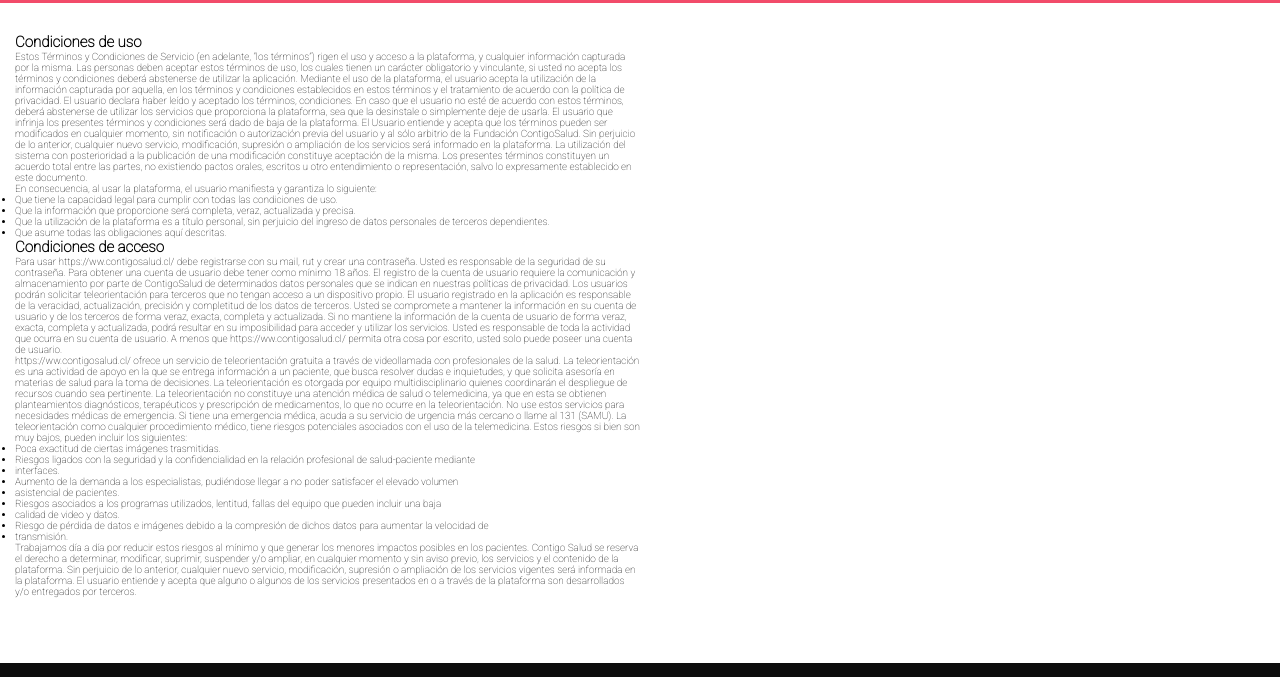
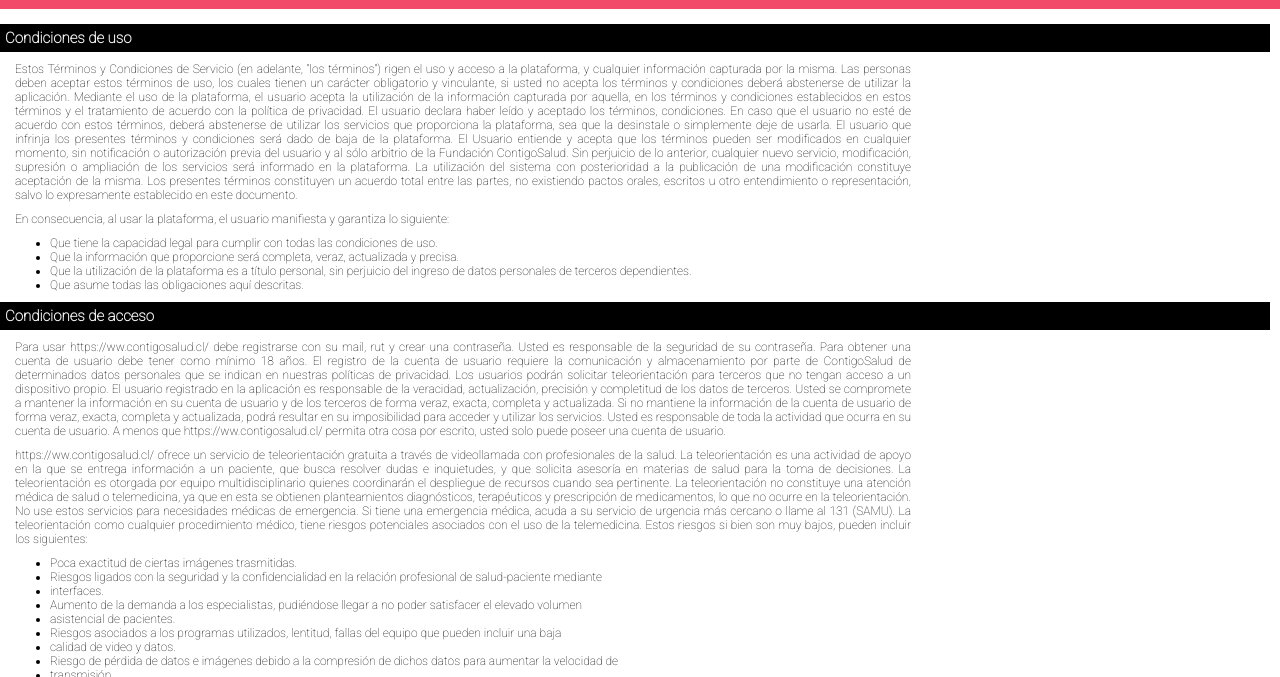
Before and after one commit to nosemiusername/coderhouse-desarrollo-web, a plain HTML site: page docs/terminos.html in a window 1280 px wide. Shown: the part 71-748 px from the top of the page. Drawn offline with Linux system fonts and the light colour scheme.

Commit message:
Applying grid/flexbox all site

```diff
--- a/docs/public/css/index.css
+++ b/docs/public/css/index.css
@@ -1,3 +1,17 @@
+.container {
+    height: 100vh;
+    display: grid;
+    grid-template-columns: repeat(2, 1fr);
+    grid-template-rows: 80px repeat(4, 1fr) 60px;
+    grid-template-areas:
+        "header header"
+        "title title"
+        "introduction introduction"
+        "why why"
+        "what what"
+        "footer footer";
+}
+
 .div-title {
     width: 30%;
     padding: 30px;
--- a/docs/public/css/pacientes.css
+++ b/docs/public/css/pacientes.css
@@ -1,3 +1,15 @@
+.container {
+    height: 100vh;
+    display: grid;
+    grid-template-columns: repeat(2, 1fr);
+    grid-template-rows: 80px repeat(2, 1fr) 60px;
+    grid-template-areas:
+        "header header"
+        "section section"
+        "form form"
+        "footer footer";
+}
+
 .h1 {
     display: none;
 }
@@ -9,6 +21,7 @@
 
 .section {
     margin: 30px 0px 0px 15px;
+    grid-area: section;
 }
 
 .button {
@@ -40,6 +53,7 @@
 
 .form {
     margin: 10px 0px 10px;
+    grid-area: form;
 }
 
 .select {
--- a/docs/public/css/sobre-nosotros.css
+++ b/docs/public/css/sobre-nosotros.css
@@ -1,5 +1,13 @@
-* {
-    /* border-style: dashed; */
+.container {
+    height: 100vh;
+    display: grid;
+    grid-template-columns: repeat(2, 1fr);
+    grid-template-rows: 80px repeat(2, 1fr) 60px;
+    grid-template-areas:
+        "header header"
+        "origen origen"
+        "person person"
+        "footer footer";
 }
 
 .h1 {
@@ -8,10 +16,12 @@
 
 .section-origen {
     margin: 30px 0px 0px 15px;
+    grid-area: origen;
 }
 
 .section-person {
     margin: 30px 0px 90px 15px;
+    grid-area: person;
 }
 
 .p {
--- a/docs/public/css/style.css
+++ b/docs/public/css/style.css
@@ -8,20 +8,6 @@
 html {
     font-size: 62.5%;
     font-family: 'Roboto', sans-serif;
-}
-
-.container {
-    height: 100vh;
-    display: grid;
-    grid-template-columns: repeat(2, 1fr);
-    grid-template-rows: repeat(6, 1fr);
-    grid-template-areas:
-        "header header"
-        "title title"
-        "introduction introduction"
-        "why why"
-        "what what"
-        "footer footer";
 }
 
 .header {
--- a/docs/public/css/terminos.css
+++ b/docs/public/css/terminos.css
@@ -1,12 +1,40 @@
+.container {
+    height: 100vh;
+    display: grid;
+    grid-template-columns: repeat(2, 1fr);
+    grid-template-rows: 80px 1fr 60px;
+    grid-template-areas:
+        "header header"
+        "section section"
+        "footer footer";
+    text-align: justify;
+}
+
+.section {
+    grid-area: section;
+    margin: 15px 0px;
+}
+
 .h1 {
     display: none;
 }
 
-.p {
-    width: 70%;
-    font-size: 1.8em;
+.h2 {
+    padding: 5px;
+    margin-right: 10px;
+    background-color: black;
+    color: #F2F2F2;
 }
 
-.section {
-    margin: 30px 0px 0px 15px;
+.p {
+    margin: 10px 15px 10px;
+    width: 70%;
+    font-size: 1.2em;
 }
+
+.list {
+    margin: 10px 50px;
+    width: 60%;
+    font-size: 1.2em;
+
+}
--- a/docs/public/css/testimonios.css
+++ b/docs/public/css/testimonios.css
@@ -1,20 +1,33 @@
+.container {
+    height: 100vh;
+    display: grid;
+    grid-template-columns: repeat(2, 1fr);
+    grid-template-rows: 80px 350px 1fr 60px;
+    grid-template-areas:
+        "header header"
+        "section section"
+        "section2 section2"
+        "footer footer";
+}
+
 .h1 {
     display: none;
 }
 
-.p {
-    width: 70%;
-    font-size: 1.8em;
-}
 
 .section {
-    margin: 30px 0px 0px 15px;
+    /* margin-left: 60px; */
+    grid-area: section;
+    display: flex;
+    flex-wrap: wrap;
+    font-size: 1.8rem;
+    justify-content: space-between;
+    align-items: center;
+    justify-items: center;
 }
 
 .testimonial {
-    display: inline-block;
     width: 32%;
-    margin: 30px 0px;
     position: relative;
 }
 
@@ -23,19 +36,22 @@
     height: 50px;
     border-radius: 50%;
     position: absolute;
-    right: 160px;
-    bottom: -40px
+    right: 58%;
+    top: 92%;
+
 }
 
 .blockquote {
     width: 70%;
     text-align: center;
     border-style: solid;
-    padding: 5px;
+    padding: 3px;
+    padding: 15px;
 }
 
 span {
     position: absolute;
-    right: 160px;
-    bottom: -55px
+    right: 56%;
+    bottom: -60px;
+    font-size: .8em;
 }
--- a/docs/public/css/voluntarios.css
+++ b/docs/public/css/voluntarios.css
@@ -1,3 +1,15 @@
+.container {
+    height: 100vh;
+    display: grid;
+    grid-template-columns: repeat(2, 1fr);
+    grid-template-rows: 80px repeat(2, 1fr) 60px;
+    grid-template-areas:
+        "header header"
+        "section section"
+        "form form"
+        "footer footer";
+}
+
 .h1 {
     display: none;
 }
@@ -9,6 +21,7 @@
 
 .section {
     margin: 30px 0px 0px 15px;
+    grid-area: section;
 }
 
 .button {
@@ -40,6 +53,7 @@
 
 .form {
     margin: 10px 0px 10px;
+    grid-area: form;
 }
 
 .select {
--- a/docs/terminos.html
+++ b/docs/terminos.html
@@ -13,7 +13,7 @@
     <link href="https://fonts.googleapis.com/css2?family=Roboto:wght@100&display=swap" rel="stylesheet">
     <!-- CSS propio -->
     <link href="./public/css/style.css" rel="stylesheet" type="text/css">
-    <link href="./public/css/testimonios.css" rel="stylesheet" type="text/css">
+    <link href="./public/css/terminos.css" rel="stylesheet" type="text/css">
     <title>ContigoSalud</title>
 </head>
 
@@ -35,8 +35,8 @@
         <h1 class="h1">Terminos y Condiciones</h1>
         <!-- Seccion detalle t&d -->
         <section class="section">
-            <h2>Condiciones de uso</h2>
-            <p>
+            <h2 class="h2">Condiciones de uso</h2>
+            <p class="p">
                 Estos Términos y Condiciones de Servicio (en adelante, “los términos”) rigen el uso y acceso a la
                 plataforma, y
                 cualquier información capturada por la misma. Las personas deben aceptar estos términos de uso, los
@@ -74,11 +74,11 @@
                 u
                 otro entendimiento o representación, salvo lo expresamente establecido en este documento.
             </p>
-            <p>
+            <p class="p">
                 En consecuencia, al usar la plataforma, el usuario manifiesta y garantiza lo siguiente:
             </p>
 
-            <ul>
+            <ul class="list">
                 <li>Que tiene la capacidad legal para cumplir con todas las condiciones de uso.</li>
                 <li>Que la información que proporcione será completa, veraz, actualizada y precisa.</li>
                 <li>Que la utilización de la plataforma es a título personal, sin perjuicio del ingreso de datos
@@ -87,8 +87,8 @@
                     terceros dependientes.</li>
                 <li>Que asume todas las obligaciones aquí descritas.</li>
             </ul>
-            <h2>Condiciones de acceso</h2>
-            <p>
+            <h2 class="h2">Condiciones de acceso</h2>
+            <p class="p">
                 Para usar https://ww.contigosalud.cl/ debe registrarse con su mail, rut y crear una contraseña. Usted es
                 responsable de la seguridad de su contraseña. Para obtener una cuenta de usuario debe tener como mínimo
                 18
@@ -116,7 +116,7 @@
                 cosa
                 por escrito, usted solo puede poseer una cuenta de usuario.
             </p>
-            <p>
+            <p class="p">
                 https://ww.contigosalud.cl/ ofrece un servicio de teleorientación gratuita a través de videollamada con
                 profesionales de la salud. La teleorientación es una actividad de apoyo en la que se entrega información
                 a
@@ -136,7 +136,7 @@
                 de la
                 telemedicina. Estos riesgos si bien son muy bajos, pueden incluir los siguientes:
             </p>
-            <ul>
+            <ul class="list">
                 <li>Poca exactitud de ciertas imágenes trasmitidas.</li>
                 <li>Riesgos ligados con la seguridad y la confidencialidad en la relación profesional de salud-paciente
                     mediante</li>
@@ -154,7 +154,7 @@
                     de</li>
                 <li>transmisión.</li>
             </ul>
-            <p>
+            <p class="p">
                 Trabajamos día a día por reducir estos riesgos al mínimo y que generar los menores impactos posibles en
                 los
                 pacientes.
```
Also changed, not shown: docs/testimonios.html (+3 -3 lines), docs/voluntarios.html (+1 -1 lines), 1 other file.
